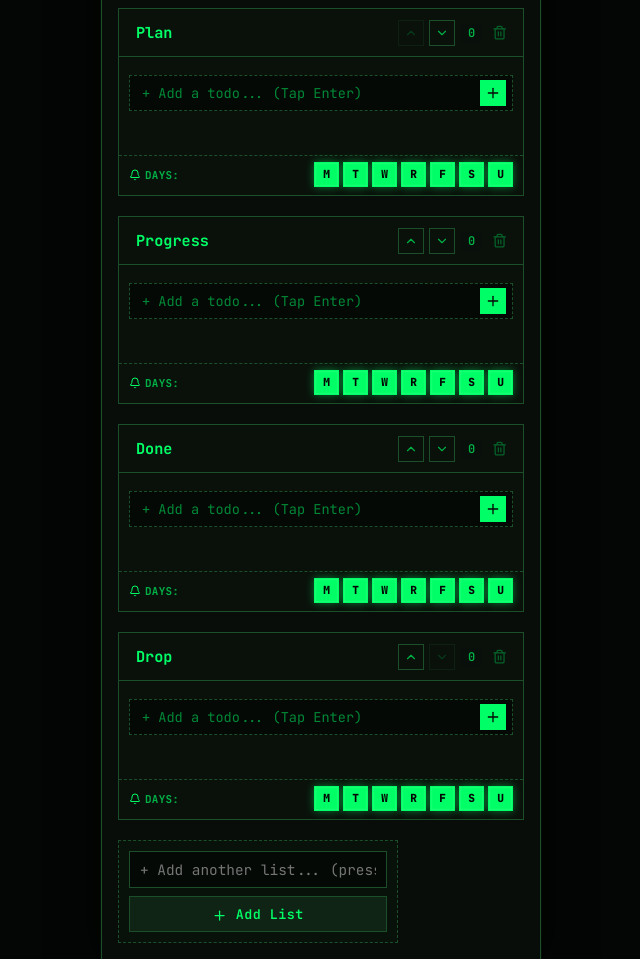
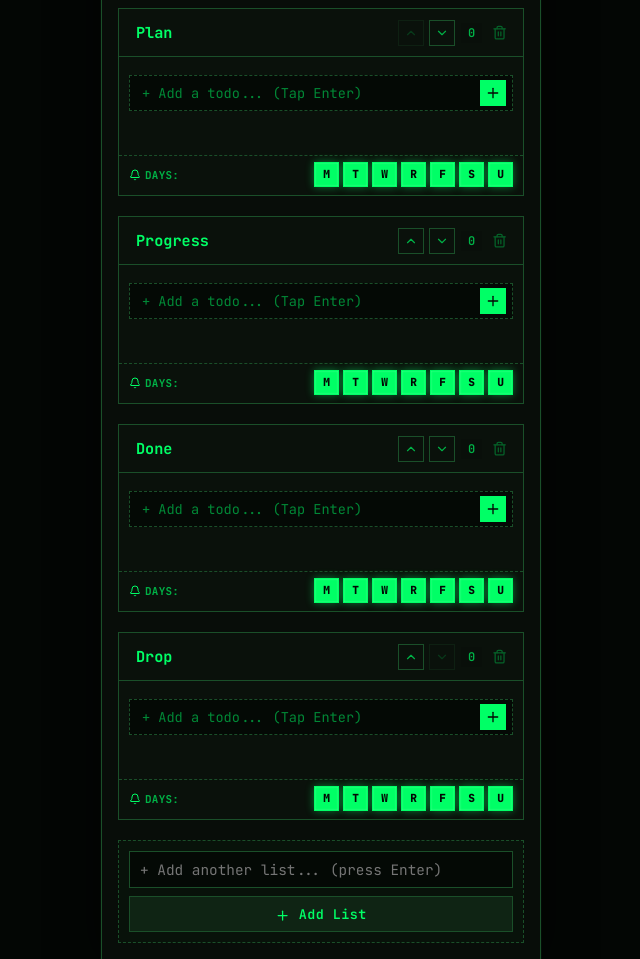
Before and after one commit to jaigansa/plan, a plain HTML site: page index.html in a window 1280 px wide. Shown: the part 60-1019 px from the top of the page, without its empty margins (319-959 px from the left). Drawn offline with nearby package versions, Linux system fonts and the light colour scheme.

Commit message:
fix(css): make add-list-wrapper full-width on desktop to match list columns

```diff
--- a/style.css
+++ b/style.css
@@ -806,8 +806,9 @@ body {
 
 /* Add List Section */
 .add-list-wrapper {
-  min-width: 280px;
-  width: 280px;
+  width: 100%;
+  min-width: 0;
+  max-width: 100%;
   background: var(--add-list-bg);
   border: 1px dashed var(--add-list-border);
   border-radius: 10px;
@@ -815,6 +816,7 @@ body {
   display: flex;
   flex-direction: column;
   gap: 8px;
+  box-sizing: border-box;
 }
 
 .add-list-form {
```
